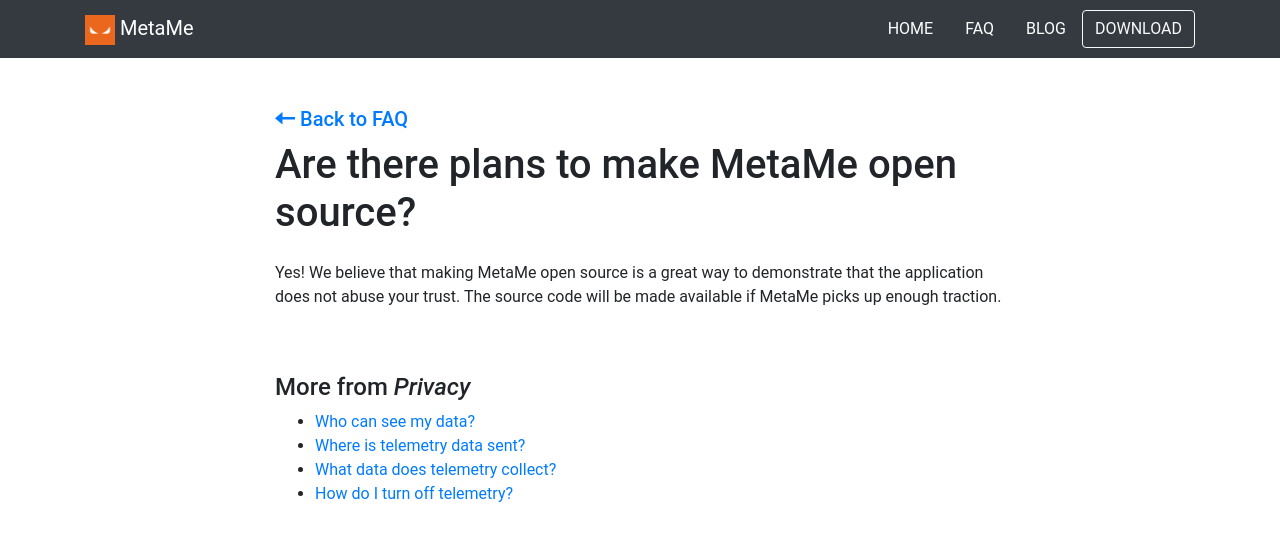
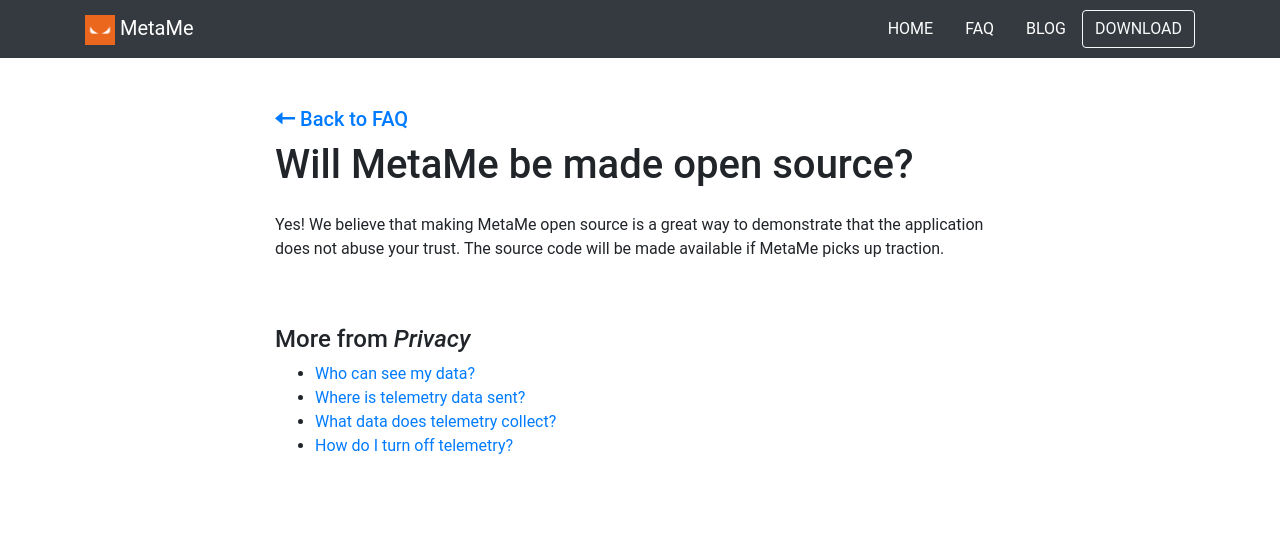
Before and after one commit to meta-me/metame-website, a Jekyll site: the page built from help/_posts/2019-10-15-is-metame-open-source.md, in a window 1280 px wide. Shown: the top 541 px of the page. Built offline with Jekyll 4.4.1, drawn with Linux system fonts in a browser that asks for light colours.

Commit message:
Minor copy changes

```diff
--- a/help/_posts/2019-10-15-is-metame-open-source.md
+++ b/help/_posts/2019-10-15-is-metame-open-source.md
@@ -1,7 +1,7 @@
 ---
 layout: question
-title: Are there plans to make MetaMe open source?
+title: Will MetaMe be made open source?
 section: Privacy
 ---
 
-Yes! We believe that making MetaMe open source is a great way to demonstrate that the application does not abuse your trust. The source code will be made available if MetaMe picks up enough traction.
+Yes! We believe that making MetaMe open source is a great way to demonstrate that the application does not abuse your trust. The source code will be made available if MetaMe picks up traction.
```
